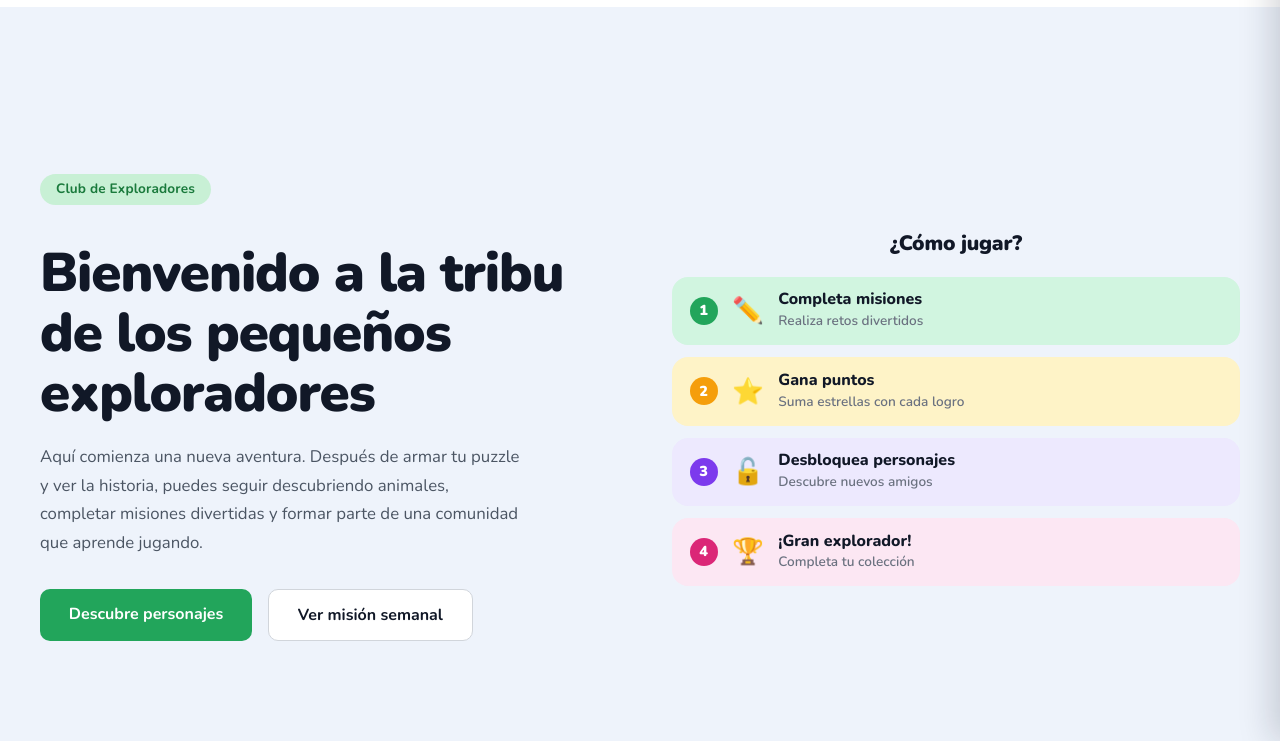
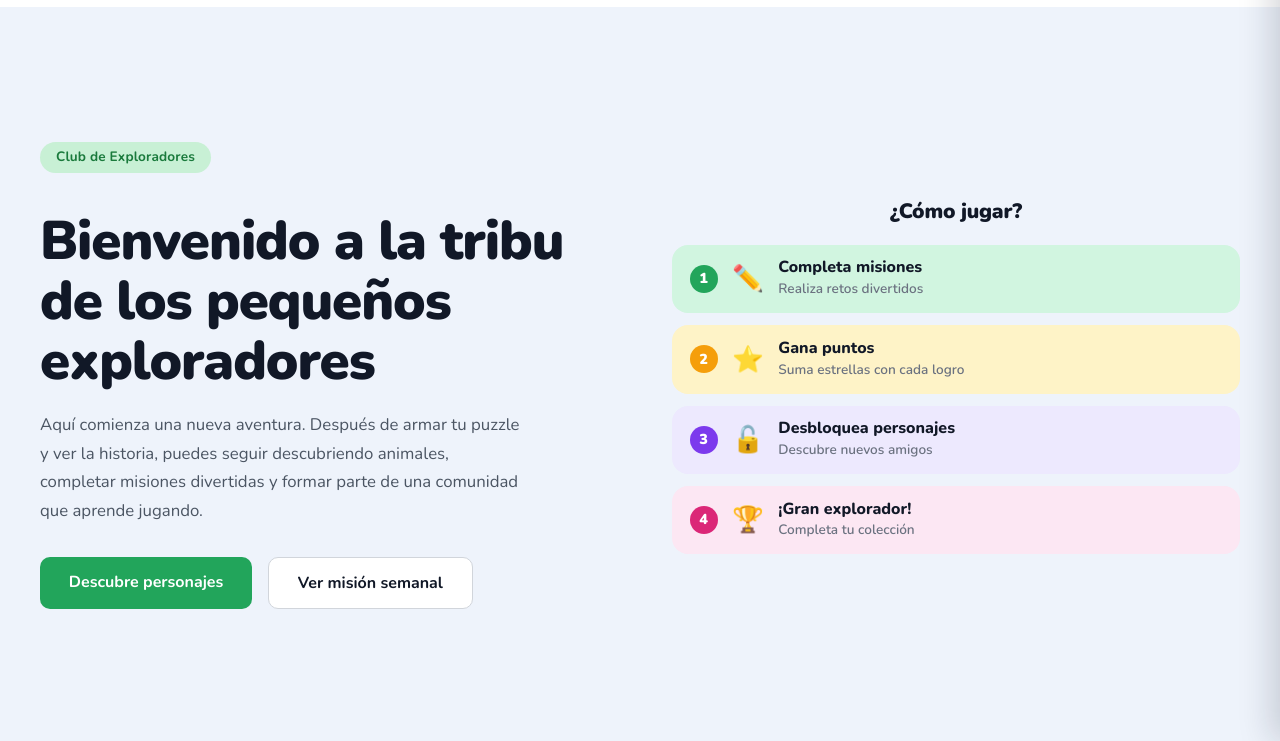
Before and after one commit to AlexSpaceDev/clubdeexploradores, an Astro site: page / in a window 1280 px wide. Shown: the part 59-800 px from the top of the page. Built offline with nearby package versions, Linux system fonts and the light colour scheme; Astro itself is replaced by a stand-in of ours.

Commit message:
fix: Move hero further up

```diff
--- a/src/components/Hero.astro
+++ b/src/components/Hero.astro
@@ -36,7 +36,9 @@ import Steps from './Steps.astro';
 <style>
     .hero-section {
     background: #eef3fb;
-    min-height: 100vh;
+    /* Descontamos la altura del header sticky para que el contenido quede
+       ópticamente centrado en el viewport visible, no desplazado hacia abajo. */
+    min-height: calc(100vh - 64px);
     display: flex;
     align-items: center;
     padding: 3rem 1.5rem;
```
